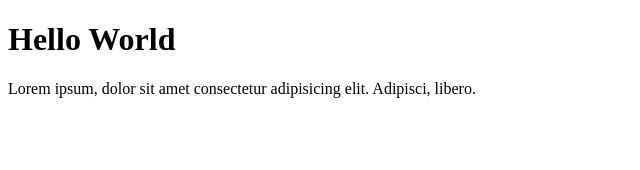
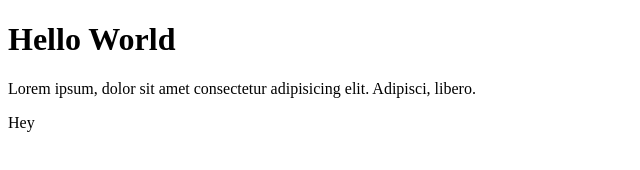
Before and after one commit to Rhzslya/git-test-2, a plain HTML site: page index.html in a window 1280 px wide. Shown: the full height of the page, 0-640 px from the left. Drawn offline with Linux system fonts and the light colour scheme.

Commit message:
Menambahkan span

```diff
--- a/index.html
+++ b/index.html
@@ -11,5 +11,6 @@
       Lorem ipsum, dolor sit amet consectetur adipisicing elit. Adipisci,
       libero.
     </p>
+    <span>Hey</span>
   </body>
 </html>
```
